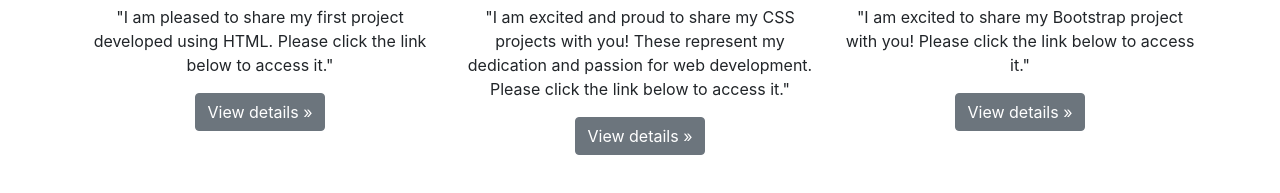
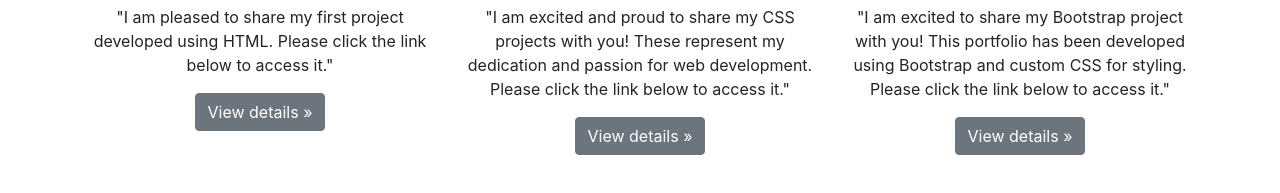
Before and after one commit to Rashmi-Srivastava/Rashmi-Portfolio-Bootstrap, a plain HTML site: page index.html in a window 1280 px wide. Shown: the part 721-914 px from the top of the page. Drawn offline with nearby package versions, Linux system fonts and the light colour scheme.

Commit message:
Update index.html

```diff
--- a/index.html
+++ b/index.html
@@ -214,8 +214,9 @@
           />
           <h2>Project 3</h2>
           <p>
-            "I am excited to share my Bootstrap project with you! Please click
-            the link below to access it."
+            "I am excited to share my Bootstrap project with you!
+            This portfolio has been developed using Bootstrap and custom CSS for styling.
+            Please click the link below to access it."
           </p>
           <p>
             <a class="btn btn-secondary" href="https://rashmi-srivastava.github.io/Rashmi-Portfolio-Bootstrap/#" role="button"
```
